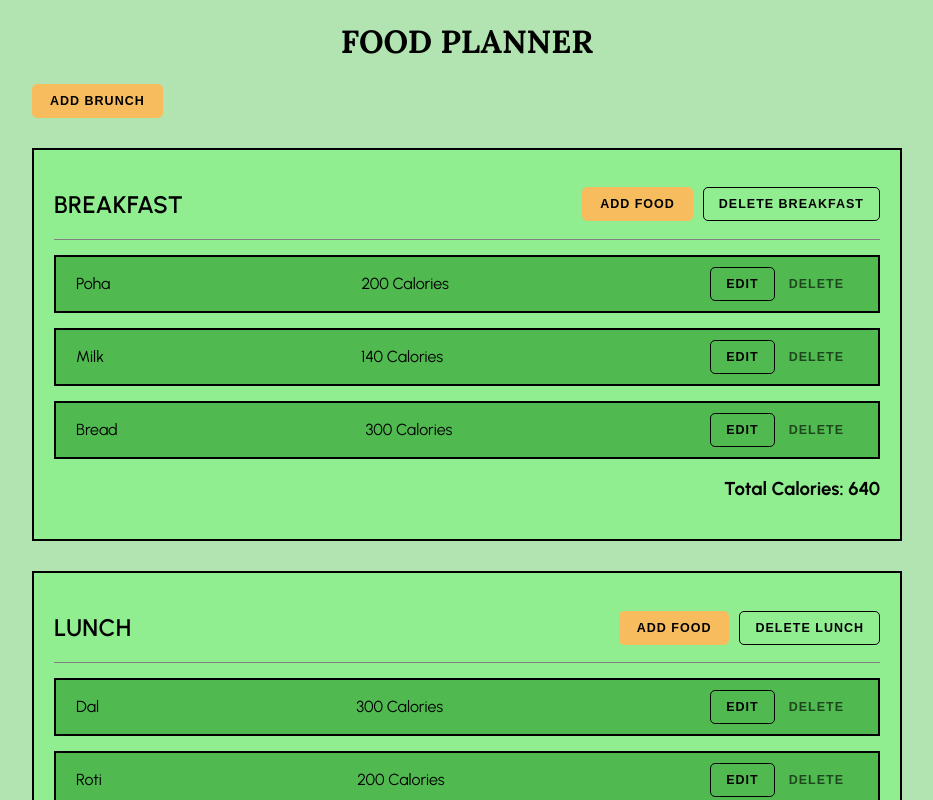
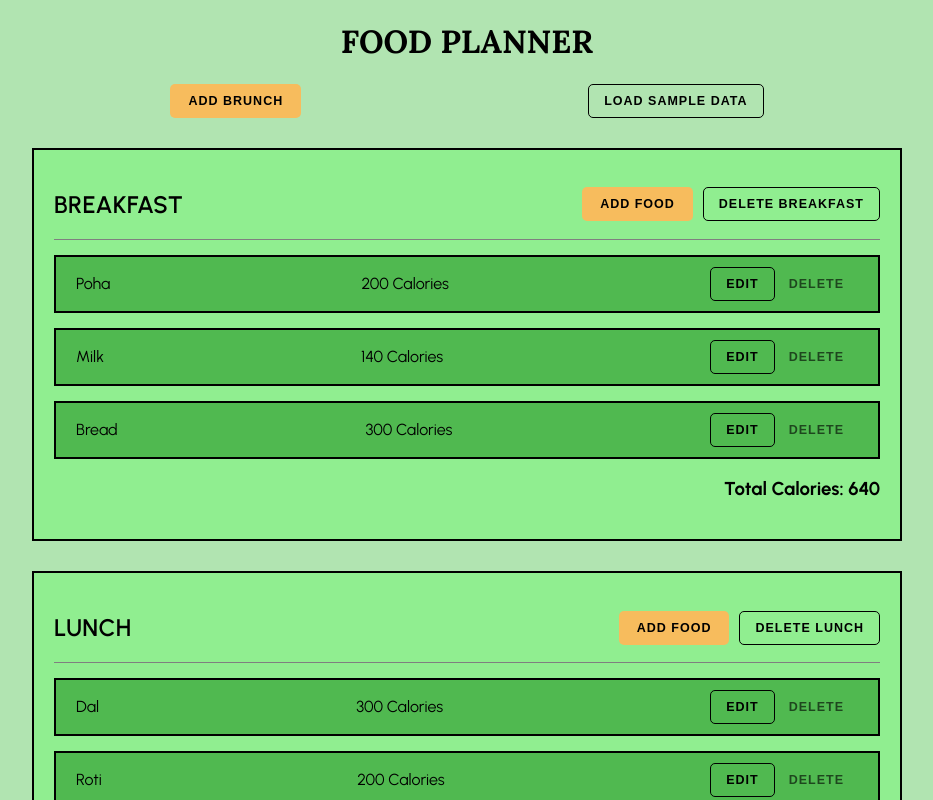
Before and after one commit to ajaybirbal/dragdrop-foodplanner, a React (Create React App) app: page / in a window 1280 px wide. Shown: the top 800 px of the page, without its empty margins (173-1106 px from the left). Built offline with nearby package versions, Linux system fonts and the light colour scheme.

Commit message:
Ability to load sample data added

```diff
--- a/src/App.jsx
+++ b/src/App.jsx
@@ -7,7 +7,6 @@ import { setUserplanStateData } from "./reducers/userplanReduxFunctions";
 import AddBrunchButton from "./components/AddBrunchButton";
 import globals from "./styles/global.module.css"
 import { loadState, saveState } from "./helper/localstorage";
-import store from './store'
 
 function App() {
 
@@ -42,13 +41,22 @@ function App() {
 
   }, [state, foodList]);
 
+  /**
+   * Loads sample data to the app
+   * @param {*} e
+   */
+  const loadSampleData = e => {
+    e.preventDefault();
+    dispatch(setUserplanStateData(initialdata))
+  }
 
   return (
     // Wraps whole draggable app
     <div className={styles.contentWrapper}>
       <h1>Food Planner</h1>
-      <div>
+      <div className={styles.buttonContainer}>
         <AddBrunchButton className={globals.primaryButton} />
+        <button className={globals.secondaryButton} onClick={loadSampleData}>Load Sample Data</button>
       </div>
       <MenuDndContainer />
     </div>
--- a/src/App.module.css
+++ b/src/App.module.css
@@ -15,3 +15,8 @@ h1 {
     font-family: 'Lora', serif;
     text-transform: uppercase;
 }
+
+.buttonContainer {
+    display: flex;
+    justify-content: space-around;
+}
```
Also changed, not shown: 1 other file (tests, documents, lock files or other folders).
